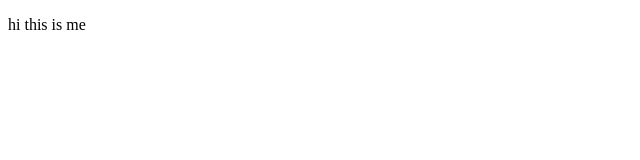
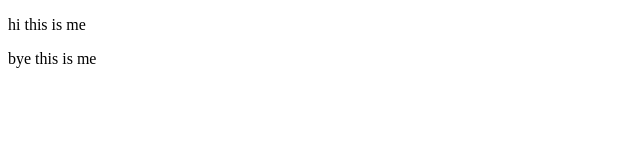
Before and after one commit to Akshayacse1010/firstproject, a plain HTML site: page intro/index.html in a window 1280 px wide. Shown: the full height of the page, 0-640 px from the left. Drawn offline with Linux system fonts and the light colour scheme.

Commit message:
second commit

```diff
--- a/intro/index.html
+++ b/intro/index.html
@@ -8,5 +8,6 @@
 </head>
 <body>
   <p>hi this is me </p>
+  <p>bye this is me</p>
 </body>
 </html>
```
